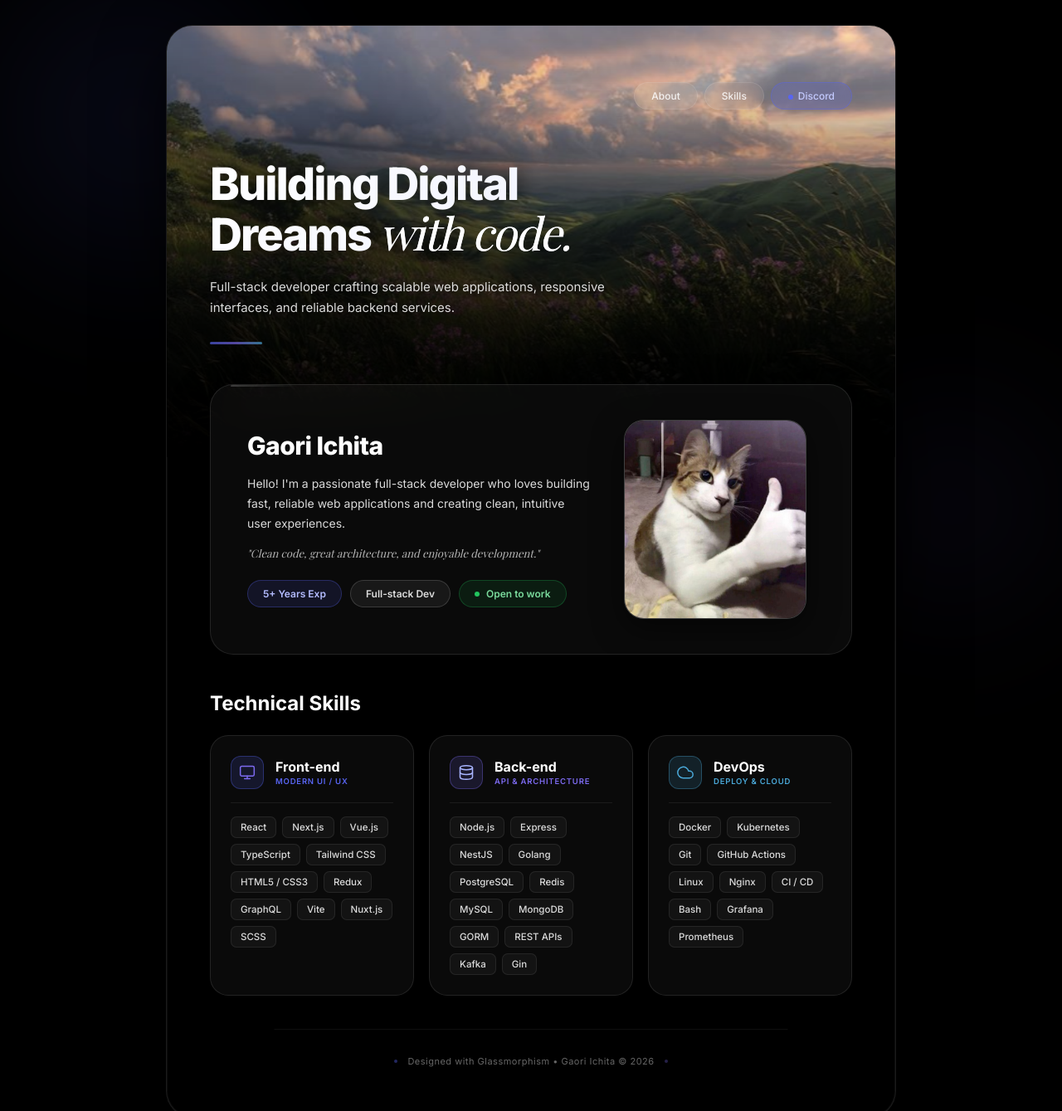
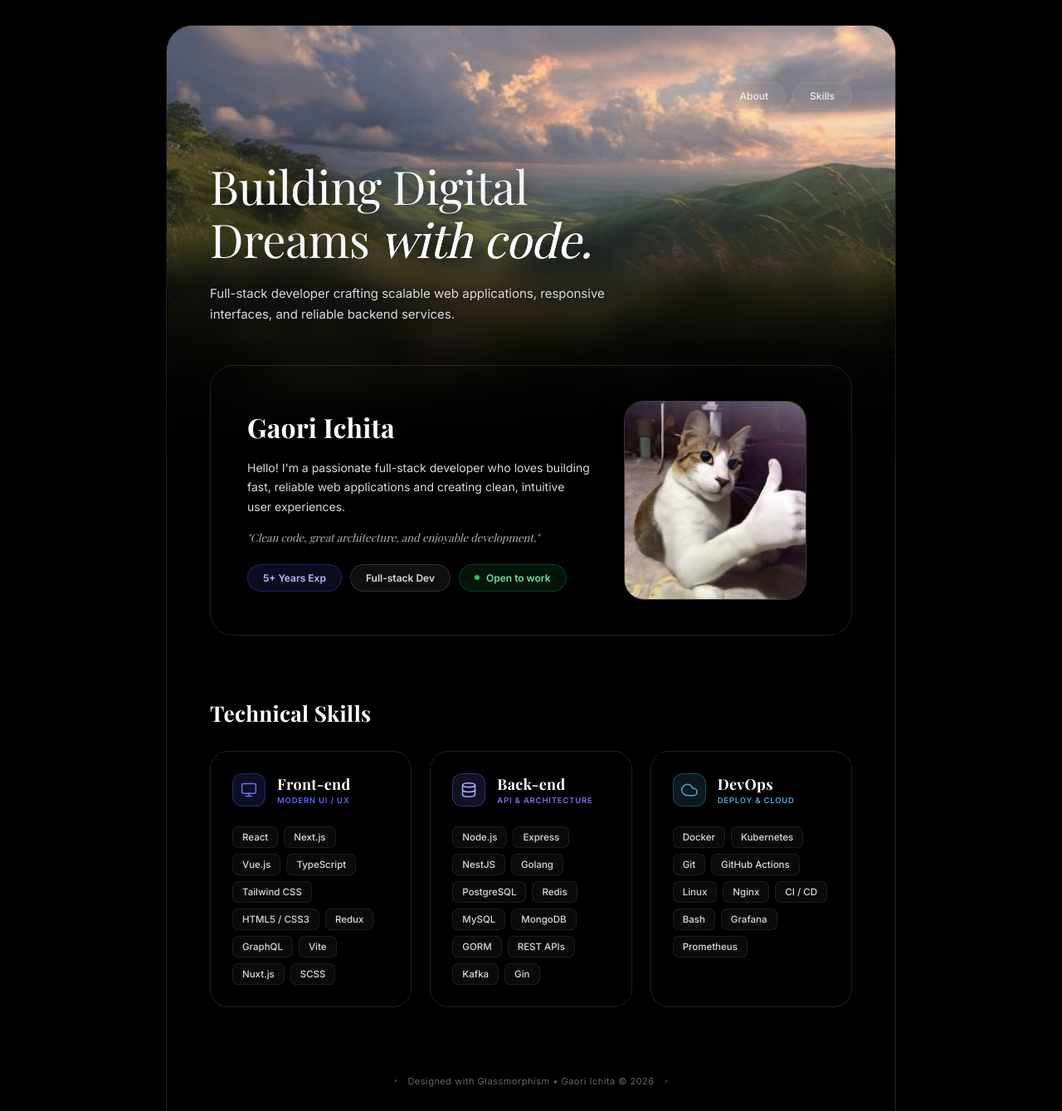
Before and after one commit to tsukishiromoriku/gaoriichita, a plain HTML site: page index.html in a window 1280 px wide. Shown: the top 1339 px of the page at 83% size. Drawn offline with nearby package versions, Linux system fonts and the light colour scheme; a web font is replaced by a local one.

Commit message:
Update profile: clear transparent cards and solid black background

```diff
--- a/index.html
+++ b/index.html
@@ -48,48 +48,7 @@
 
     /* ========== ANIMATED BACKGROUND ========== */
     .bg-effects {
-      position: fixed;
-      top: 0;
-      left: 0;
-      width: 100%;
-      height: 100%;
-      pointer-events: none;
-      z-index: 0;
-    }
-    .bg-orb {
-      position: absolute;
-      border-radius: 50%;
-      filter: blur(80px);
-      animation: orbFloat 12s ease-in-out infinite;
-    }
-    .bg-orb-1 {
-      width: 500px;
-      height: 500px;
-      background: radial-gradient(circle, rgba(88,101,242,0.12) 0%, transparent 70%);
-      top: -100px;
-      left: -100px;
-      animation-delay: 0s;
-    }
-    .bg-orb-2 {
-      width: 400px;
-      height: 400px;
-      background: radial-gradient(circle, rgba(124,106,239,0.08) 0%, transparent 70%);
-      top: 50%;
-      right: -80px;
-      animation-delay: -4s;
-    }
-    .bg-orb-3 {
-      width: 350px;
-      height: 350px;
-      background: radial-gradient(circle, rgba(74,168,216,0.06) 0%, transparent 70%);
-      bottom: 10%;
-      left: 20%;
-      animation-delay: -8s;
-    }
-    @keyframes orbFloat {
-      0%, 100% { transform: translate(0, 0) scale(1); }
-      33% { transform: translate(30px, -20px) scale(1.1); }
-      66% { transform: translate(-20px, 15px) scale(0.95); }
+      display: none;
     }
 
     /* ========== MAIN CONTAINER ========== */
@@ -125,6 +84,7 @@
       width: 100%;
       height: 520px;
       overflow: hidden;
+      z-index: 1;
     }
     .mountain-hero img {
       width: 100%;
@@ -134,7 +94,7 @@
       transition: transform 8s ease;
     }
     .card-wrapper:hover .mountain-hero img {
-      transform: scale(1.03);
+      transform: scale(1.02);
     }
     .mountain-fade {
       position: absolute;
@@ -142,11 +102,16 @@
       background: linear-gradient(
         180deg,
         rgba(0, 0, 0, 0) 0%,
-        rgba(0, 0, 0, 0.12) 20%,
-        rgba(0, 0, 0, 0.45) 45%,
-        rgba(0, 0, 0, 0.8) 70%,
+        rgba(0, 0, 0, 0.08) 120px,
+        rgba(0, 0, 0, 0.35) 260px,
+        rgba(0, 0, 0, 0.7) 380px,
+        rgba(0, 0, 0, 0.95) 480px,
         #000000 100%
       );
+      backdrop-filter: blur(16px);
+      -webkit-backdrop-filter: blur(16px);
+      mask-image: linear-gradient(to bottom, transparent 0%, transparent 140px, black 320px);
+      -webkit-mask-image: linear-gradient(to bottom, transparent 0%, transparent 140px, black 320px);
       z-index: 1;
     }
 
@@ -266,10 +231,11 @@
     }
 
     .hero-title {
-      font-size: 54px;
-      font-weight: 800;
-      letter-spacing: -2px;
-      line-height: 1.1;
+      font-family: 'Playfair Display', Georgia, serif;
+      font-size: 56px;
+      font-weight: 500;
+      letter-spacing: -0.5px;
+      line-height: 1.15;
       margin-bottom: 20px;
       background: linear-gradient(135deg, #ffffff 0%, #f0f2ff 60%, #b4c0ff 100%);
       -webkit-background-clip: text;
@@ -291,18 +257,7 @@
       margin-bottom: 28px;
       text-shadow: 0 1px 8px rgba(0, 0, 0, 0.85);
     }
-    .accent-line {
-      width: 60px;
-      height: 3px;
-      border-radius: 2px;
-      background: linear-gradient(90deg, var(--accent-primary), var(--accent-secondary), var(--accent-tertiary));
-      margin-bottom: 0;
-      animation: shimmer 3s ease-in-out infinite;
-    }
-    @keyframes shimmer {
-      0%, 100% { opacity: 0.6; width: 60px; }
-      50% { opacity: 1; width: 80px; }
-    }
+
 
     /* ========== DISCORD PILL BAR ========== */
     .discord-bar {
@@ -382,38 +337,27 @@
       transform: translateX(2px);
     }
 
-    /* ========== ABOUT CARD ========== */
+    /* ========== ABOUT CARD (CLEAR / BENING) ========== */
     .about-card {
       display: grid;
       grid-template-columns: 1fr 230px;
       gap: 40px;
       align-items: center;
-      background: var(--glass-bg);
-      backdrop-filter: blur(20px);
-      -webkit-backdrop-filter: blur(20px);
-      border: 1px solid var(--glass-border);
+      background: transparent;
+      border: 1px solid rgba(255, 255, 255, 0.12);
       border-radius: 28px;
       padding: 42px 44px;
-      margin-bottom: 44px;
+      margin-bottom: 76px;
       position: relative;
       overflow: hidden;
-      box-shadow: 0 16px 48px rgba(0, 0, 0, 0.35);
+      box-shadow: 0 16px 40px rgba(0, 0, 0, 0.3);
       transition: var(--transition-smooth);
     }
-    .about-card::before {
-      content: '';
-      position: absolute;
-      top: 0;
-      left: 24px;
-      width: 80px;
-      height: 2px;
-      background: linear-gradient(90deg, rgba(255,255,255,0.2), transparent);
-      border-radius: 1px;
-    }
     .about-card:hover {
-      border-color: var(--glass-border-hover);
+      background: rgba(255, 255, 255, 0.02);
+      border-color: rgba(255, 255, 255, 0.2);
       transform: translateY(-2px);
-      box-shadow: 0 20px 60px rgba(0, 0, 0, 0.45);
+      box-shadow: 0 20px 50px rgba(0, 0, 0, 0.4);
     }
     .section-label {
       font-family: 'JetBrains Mono', monospace;
@@ -425,10 +369,11 @@
       display: block;
     }
     .about-name {
-      font-size: 30px;
-      font-weight: 800;
+      font-family: 'Playfair Display', Georgia, serif;
+      font-size: 32px;
+      font-weight: 600;
       margin-bottom: 16px;
-      letter-spacing: -0.5px;
+      letter-spacing: 0.2px;
     }
     .about-text {
       font-size: 14px;
@@ -507,17 +452,20 @@
 
     /* ========== SKILLS SECTION ========== */
     .skills-section {
-      margin-bottom: 40px;
+      margin-top: 36px;
+      margin-bottom: 50px;
     }
     .skills-header {
       display: flex;
       justify-content: space-between;
       align-items: flex-end;
-      margin-bottom: 24px;
+      margin-bottom: 28px;
     }
     .skills-title-group h3 {
-      font-size: 24px;
-      font-weight: 700;
+      font-family: 'Playfair Display', Georgia, serif;
+      font-size: 26px;
+      font-weight: 600;
+      letter-spacing: 0.3px;
     }
     .skills-title-group h3 span {
       font-weight: 300;
@@ -526,32 +474,31 @@
     .skills-grid {
       display: grid;
       grid-template-columns: repeat(3, 1fr);
-      gap: 18px;
+      gap: 22px;
     }
+    /* ========== SKILL CARDS (CLEAR / BENING) ========== */
     .skill-card {
-      background: var(--glass-bg);
-      backdrop-filter: blur(16px);
-      -webkit-backdrop-filter: blur(16px);
-      border: 1px solid var(--glass-border);
+      background: transparent;
+      border: 1px solid rgba(255, 255, 255, 0.12);
       border-radius: 22px;
-      padding: 24px;
+      padding: 26px;
       position: relative;
       overflow: hidden;
       transition: var(--transition-smooth);
       cursor: default;
+      box-shadow: 0 16px 40px rgba(0, 0, 0, 0.3);
     }
-
     .skill-card:hover {
-      background: var(--glass-bg-hover);
-      border-color: var(--glass-border-hover);
+      background: rgba(255, 255, 255, 0.02);
+      border-color: rgba(255, 255, 255, 0.2);
       transform: translateY(-4px);
-      box-shadow: 0 16px 44px rgba(0, 0, 0, 0.4);
+      box-shadow: 0 20px 50px rgba(0, 0, 0, 0.4);
     }
     .skill-card-header {
       display: flex;
       align-items: center;
       gap: 14px;
-      margin-bottom: 16px;
+      margin-bottom: 24px;
     }
     .skill-icon-badge {
       width: 40px;
@@ -578,8 +525,10 @@
       color: #4aa8d8;
     }
     .skill-header-text h4 {
-      font-size: 16px;
-      font-weight: 700;
+      font-family: 'Playfair Display', Georgia, serif;
+      font-size: 18px;
+      font-weight: 600;
+      letter-spacing: 0.3px;
       color: #ffffff;
       margin-bottom: 2px;
     }
@@ -595,10 +544,7 @@
     .skill-card:nth-child(3) .skill-subtitle { color: var(--accent-tertiary); }
 
     .skill-divider {
-      width: 100%;
-      height: 1px;
-      background: rgba(255, 255, 255, 0.07);
-      margin-bottom: 16px;
+      display: none;
     }
     .skill-pills {
       display: flex;
@@ -631,16 +577,6 @@
       text-align: center;
       padding: 32px 0 12px;
       position: relative;
-    }
-    .footer::before {
-      content: '';
-      position: absolute;
-      top: 0;
-      left: 50%;
-      transform: translateX(-50%);
-      width: 80%;
-      height: 1px;
-      background: rgba(255,255,255,0.06);
     }
     .footer p {
       font-size: 11px;
@@ -730,9 +666,6 @@
           <div class="nav-pills">
             <a href="#about" class="nav-pill">About</a>
             <a href="#skills" class="nav-pill">Skills</a>
-            <a href="https://discord.com" target="_blank" class="nav-pill active">
-              <span class="dot"></span>Discord
-            </a>
           </div>
         </nav>
 
@@ -744,7 +677,7 @@
           <p class="hero-desc">
             Full-stack developer crafting scalable web applications, responsive interfaces, and reliable backend services.
           </p>
-          <div class="accent-line"></div>
+
         </section>
 
         <!-- About Me Card -->
@@ -792,7 +725,6 @@
                   <span class="skill-subtitle">Modern UI / UX</span>
                 </div>
               </div>
-              <div class="skill-divider"></div>
               <div class="skill-pills">
                 <span class="skill-pill">React</span>
                 <span class="skill-pill">Next.js</span>
@@ -823,7 +755,6 @@
                   <span class="skill-subtitle">API &amp; Architecture</span>
                 </div>
               </div>
-              <div class="skill-divider"></div>
               <div class="skill-pills">
                 <span class="skill-pill">Node.js</span>
                 <span class="skill-pill">Express</span>
@@ -853,7 +784,6 @@
                   <span class="skill-subtitle">Deploy &amp; Cloud</span>
                 </div>
               </div>
-              <div class="skill-divider"></div>
               <div class="skill-pills">
                 <span class="skill-pill">Docker</span>
                 <span class="skill-pill">Kubernetes</span>
```
Also changed, not shown: generate_profile_svg.js (+53 -105 lines), github-profile.svg.
